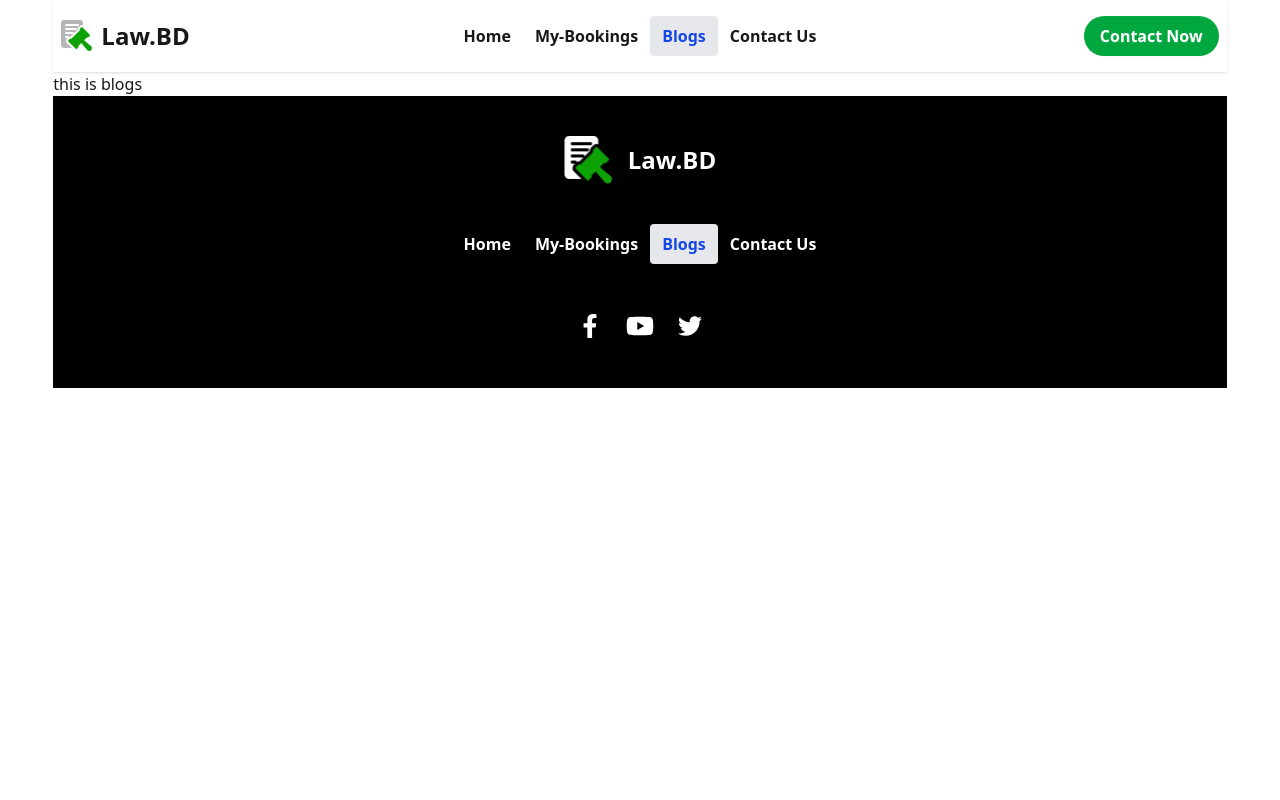
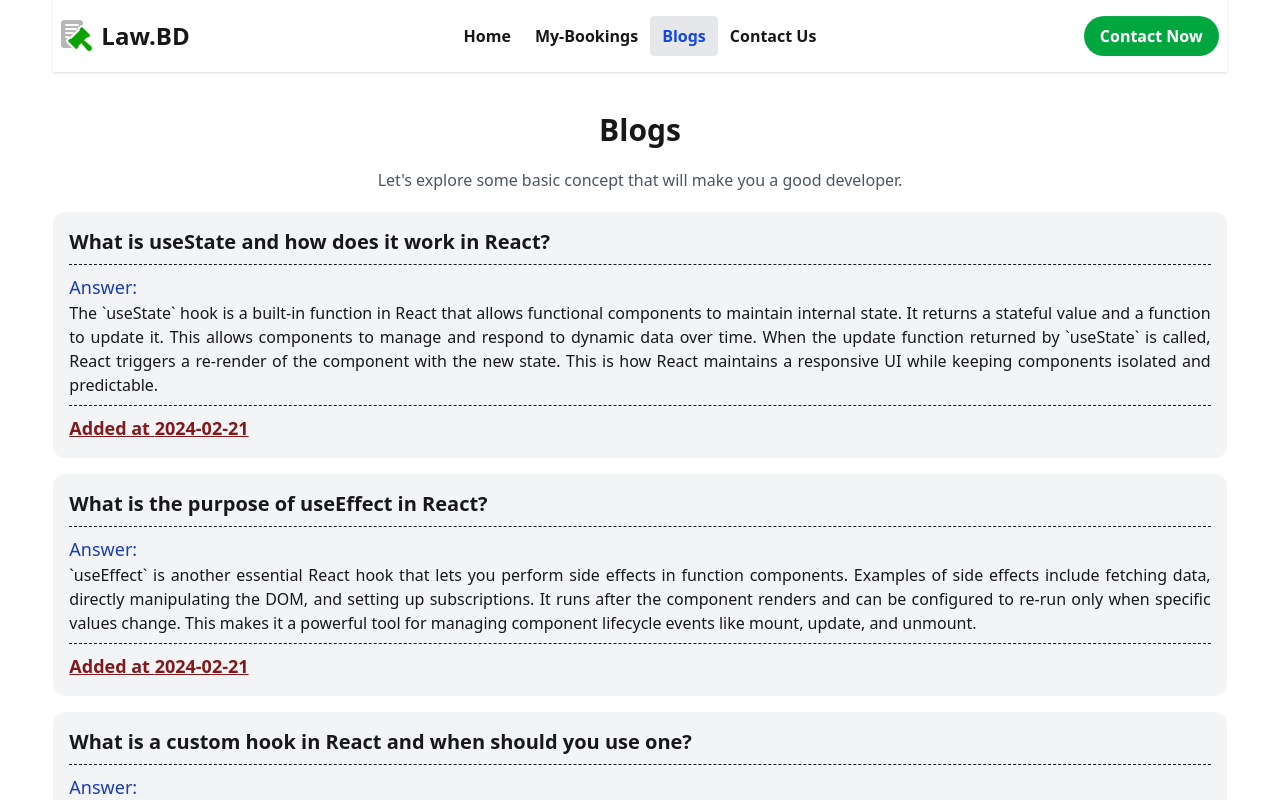
Before and after one commit to FyslAhmd/law-bd, a React (Vite) app: page /blogs in a window 1280 px wide. Shown: the top 800 px of the page. Built offline with nearby package versions, Linux system fonts and the light colour scheme.

Commit message:
blogs page added

```diff
--- /dev/null
+++ b/public/question.json
@@ -0,0 +1,32 @@
+[
+  {
+    "questionId": 1,
+    "question": "What is useState and how does it work in React?",
+    "answer": "The `useState` hook is a built-in function in React that allows functional components to maintain internal state. It returns a stateful value and a function to update it. This allows components to manage and respond to dynamic data over time.\n\nWhen the update function returned by `useState` is called, React triggers a re-render of the component with the new state. This is how React maintains a responsive UI while keeping components isolated and predictable.",
+    "date": "2024-02-21"
+  },
+  {
+    "questionId": 2,
+    "question": "What is the purpose of useEffect in React?",
+    "answer": "`useEffect` is another essential React hook that lets you perform side effects in function components. Examples of side effects include fetching data, directly manipulating the DOM, and setting up subscriptions.\n\nIt runs after the component renders and can be configured to re-run only when specific values change. This makes it a powerful tool for managing component lifecycle events like mount, update, and unmount.",
+    "date": "2024-02-21"
+  },
+  {
+    "questionId": 3,
+    "question": "What is a custom hook in React and when should you use one?",
+    "answer": "A custom hook is a JavaScript function that uses one or more built-in React hooks to encapsulate and reuse logic across components. It starts with the word 'use' by convention and can return any value.\n\nYou should use a custom hook when multiple components share the same behavior, like fetching data or handling forms. This promotes code reusability and keeps components clean and focused.",
+    "date": "2024-02-21"
+  },
+  {
+    "questionId": 4,
+    "question": "Difference between controlled and uncontrolled components. Which one is better?",
+    "answer": "Controlled components in React are those where form data is handled by the component’s state using `useState`. The input value is tied directly to state, and changes are made through event handlers like `onChange`.\n\nUncontrolled components, on the other hand, store form data within the DOM using refs. Controlled components are generally preferred in React as they provide better control, validation, and predictable behavior.",
+    "date": "2024-02-21"
+  },
+  {
+    "questionId": 5,
+    "question": "Tell us something about useFormStatus() in React.",
+    "answer": "`useFormStatus()` is a React hook used within the context of form handling to track the status of a form submission. It helps identify whether a form is being submitted, if it succeeded, or if it encountered errors.\n\nThis hook is particularly useful in server-side form handling scenarios, especially when using frameworks like Next.js. It improves user experience by allowing developers to show loaders, success messages, or error feedback accordingly.",
+    "date": "2024-02-21"
+  }
+]
--- /dev/null
+++ b/src/components/Blog.jsx
@@ -0,0 +1,19 @@
+import React from "react";
+
+const Blog = ({ item }) => {
+  const { question, answer, date } = item;
+  return (
+    <div className="bg-gray-100 my-4 p-4 rounded-xl space-y-2">
+      <h1 className="text-xl font-bold">{question}</h1>
+      <hr className="border-dashed"/>
+      <div>
+        <p className="text-lg font-medium text-blue-800">Answer:</p>
+        <p className="text-justify">{answer}</p>
+      </div>
+      <hr className="border-dashed"/>
+      <p className="text-lg text-red-900 font-bold underline">Added at {date}</p>
+    </div>
+  );
+};
+
+export default Blog;
--- /dev/null
+++ b/src/pages/Blogs.jsx
@@ -0,0 +1,22 @@
+import React from "react";
+import { useLoaderData } from "react-router";
+import Blog from "../components/Blog";
+
+const Blogs = () => {
+  const data = useLoaderData();
+  return (
+    <div className="my-10">
+      <h1 className="text-3xl text-center font-bold">Blogs</h1>
+      <p className="text-gray-600 font-medium text-center my-5">
+        Let's explore some basic concept that will make you a good developer.{" "}
+      </p>
+      <div>
+        {data.map((data) => (
+          <Blog key={data.questionId} item={data}></Blog>
+        ))}
+      </div>
+    </div>
+  );
+};
+
+export default Blogs;
--- a/src/routes/Routes.jsx
+++ b/src/routes/Routes.jsx
@@ -4,6 +4,7 @@ import Home from "../pages/Home";
 import LawyerDetails from "../pages/LawyerDetails";
 import Bookings from "../pages/Bookings";
 import ErrorPage from "../components/Error404/ErrorPage";
+import Blogs from "../pages/Blogs";
 
 export const router = createBrowserRouter([
   {
@@ -26,7 +27,7 @@ export const router = createBrowserRouter([
         hydrateFallbackElement: (
           <h1 className="text-2xl text-center font-bold mt-20">Loading...</h1>
         ),
-        errorElement: <h1>this is error</h1>
+        errorElement: <h1>this is error</h1>,
       },
       {
         path: "/bookings",
@@ -38,7 +39,11 @@ export const router = createBrowserRouter([
       },
       {
         path: "/blogs",
-        element: <h1>this is blogs</h1>,
+        Component: Blogs,
+        loader: () => fetch("/question.json"),
+        hydrateFallbackElement: (
+          <h1 className="text-2xl text-center font-bold mt-20">Loading...</h1>
+        ),
       },
     ],
   },
```
